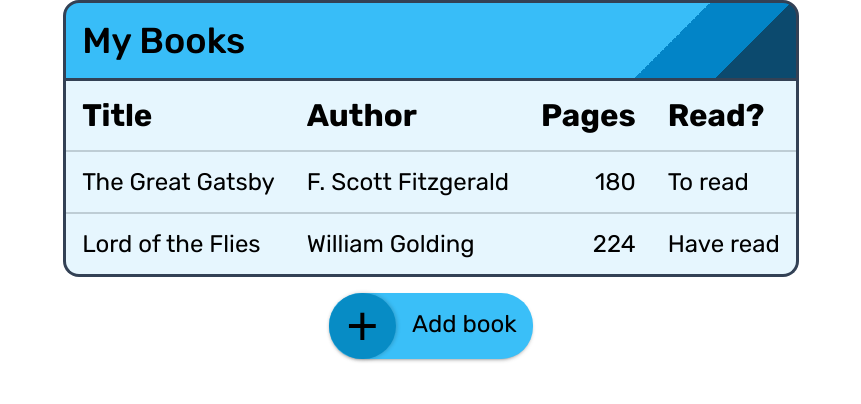
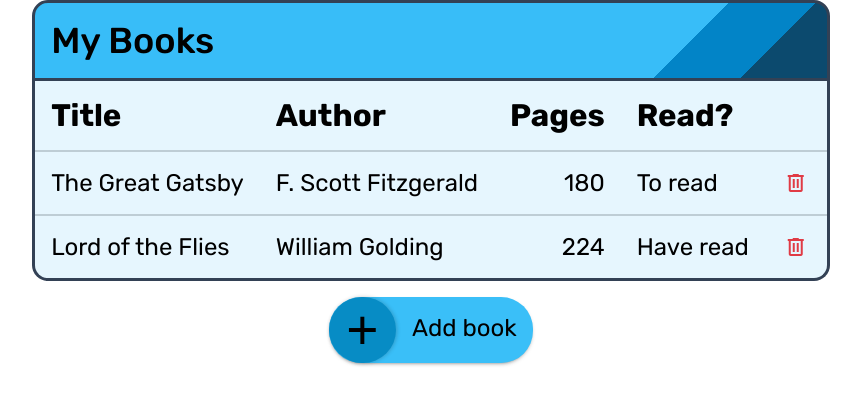
Before and after one commit to tnekent/odin-book-library, a plain HTML site: page index.html in a window 1280 px wide. Shown: the whole page, without its empty margins (209-1070 px from the left). Drawn offline with nearby package versions, Linux system fonts and the light colour scheme.

Commit message:
Add remove book button

```diff
--- a/index.html
+++ b/index.html
@@ -7,6 +7,7 @@
     <link rel="preconnect" href="https://fonts.googleapis.com">
     <link rel="preconnect" href="https://fonts.gstatic.com" crossorigin>
     <link href="https://fonts.googleapis.com/css2?family=Open+Sans:ital,wdth,wght@0,75..100,300..800;1,75..100,300..800&family=Poppins:ital,wght@0,100;0,200;0,300;0,400;0,500;0,600;0,700;0,800;0,900;1,100;1,200;1,300;1,400;1,500;1,600;1,700;1,800;1,900&family=Rubik:ital,wght@0,300..900;1,300..900&family=Ubuntu:ital,wght@0,300;0,400;0,500;0,700;1,300;1,400;1,500;1,700&display=swap" rel="stylesheet">
+    <link rel="stylesheet" href="https://fonts.googleapis.com/css2?family=Material+Symbols+Outlined:opsz,wght,FILL,GRAD@24,400,0,0" />
     <title>Book Library</title>
 </head>
 <body>
--- a/index.js
+++ b/index.js
@@ -13,6 +13,29 @@ function addBookToLibrary(name, author, pageCount, hasRead) {
     myLibrary.push(book);
 }
 
+function removeBook(e) {
+    const bookRow = e.currentTarget.parentNode.parentNode;
+    const bookRowIndex = Array.prototype.indexOf.call(bookTableBody.children, bookRow);
+    myLibrary.splice(bookRowIndex, 1);
+    bookTableBody.removeChild(bookRow);
+}
+
+function createRemoveCell() {
+    const rmvCell = document.createElement("td");
+    const rmvBtn = document.createElement("button");
+    const rmvIcon = document.createElement("span");
+    rmvIcon.classList.add("material-symbols-outlined");
+    rmvIcon.textContent = "delete";
+    rmvBtn.appendChild(rmvIcon);
+    rmvCell.appendChild(rmvBtn);
+    rmvCell.classList.add("rmv-cell");
+
+    rmvBtn.addEventListener("click", removeBook);
+
+    return rmvCell;
+}
+
+
 function displayBookToTable(book) {
     const bookRow = document.createElement("tr");
     const bookProps = Object.keys(book);
@@ -21,6 +44,7 @@ function displayBookToTable(book) {
         bookCell.textContent = book[bookProps[i]];
         bookRow.appendChild(bookCell);
     }
+    bookRow.appendChild(createRemoveCell());
     bookTableBody.appendChild(bookRow);
 }
 
@@ -59,7 +83,6 @@ confirmBtn.addEventListener("click", () => {
 const cancelBtn = addBookDlg.querySelector("#cancel-btn");
 cancelBtn.addEventListener("click", dialogForm.reset.bind(dialogForm));
 
-
 function test() {
     addBookToLibrary("The Great Gatsby", "F. Scott Fitzgerald", 180, false);
     addBookToLibrary("Lord of the Flies", "William Golding", 224, true);
--- a/style.css
+++ b/style.css
@@ -10,6 +10,14 @@ body {
 
 ::backdrop {
     background-color: rgba(0, 0, 0, 0.5);
+}
+
+.material-symbols-outlined {
+  font-variation-settings:
+  'FILL' 0,
+  'wght' 400,
+  'GRAD' 0,
+  'opsz' 24
 }
 
 #book-table {
@@ -140,3 +148,24 @@ form button {
     margin-left: auto;
     width: max-content;
 }
+
+#book-table td.rmv-cell {
+    padding: 0.5em;
+}
+
+#book-table td.rmv-cell button {
+    background: none;
+    border: none;
+    padding: 7px;
+}
+
+#book-table td.rmv-cell button:hover {
+    background-color: rgba(0, 0, 0, 0.1);
+    border-radius: 3px;
+}
+
+#book-table td.rmv-cell span {
+    color: #E03B45;
+    line-height: 100%;
+    vertical-align: middle;
+}
```
